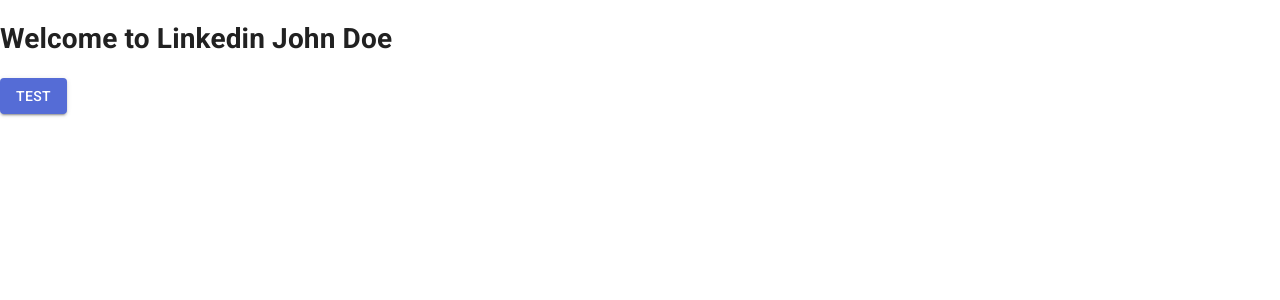
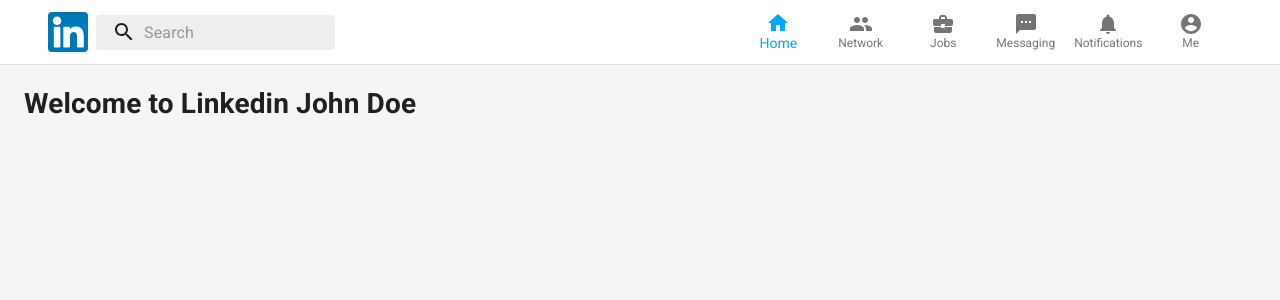
Before and after one commit to JoselynDRF/react-nextjs-linkedin, a Next.js app: page / in a window 1280 px wide. Shown: the top 300 px of the page. Built offline with nearby package versions, Linux system fonts and the light colour scheme.

Commit message:
Add Header components

```diff
--- /dev/null
+++ b/components/Header/Header.style.ts
@@ -0,0 +1,14 @@
+import { makeStyles } from '@material-ui/core'
+
+export default makeStyles(theme => ({
+  grow: {
+    flexGrow: 1
+  },
+  appBar: {
+    backgroundColor: theme.palette.common.white,
+    borderBottom: `1px solid ${theme.palette.grey[300]}`
+  },
+  logo: {
+    marginRight: theme.spacing(1)
+  }
+}))
--- /dev/null
+++ b/components/Header/Header.tsx
@@ -0,0 +1,34 @@
+import { useState } from 'react'
+import { AppBar, Avatar, Container, Toolbar } from '@material-ui/core'
+import Navigation from '../Navigation/Navigation'
+import ProfileMenu from '../ProfileMenu/ProfileMenu'
+import Search from '../Search/Search'
+import useStyles from './Header.style'
+
+const Header = () => {
+  const classes = useStyles()
+  const [anchorEl, setAnchorEl] = useState(null)
+
+  return (
+    <div className={classes.grow}>
+      <AppBar position="sticky" elevation={0} className={classes.appBar}>
+        <Container>
+          <Toolbar>
+            <Avatar
+              alt="Logo"
+              src="logotype.svg"
+              variant="square"
+              className={classes.logo}
+            />
+            <Search />
+            <div className={classes.grow} />
+            <Navigation setAnchorEl={setAnchorEl} />
+          </Toolbar>
+        </Container>
+      </AppBar>
+      <ProfileMenu anchorEl={anchorEl} setAnchorEl={setAnchorEl} />
+    </div>
+  )
+}
+
+export default Header
--- /dev/null
+++ b/components/Navigation/Navigation.tsx
@@ -0,0 +1,40 @@
+import { FC, useState } from 'react'
+import { BottomNavigation, BottomNavigationAction } from '@material-ui/core'
+import {
+  AccountCircle,
+  BusinessCenter,
+  Group,
+  Home,
+  Notifications,
+  Sms
+} from '@material-ui/icons'
+
+type NavigationProps = {
+  setAnchorEl: (target: Element) => void
+}
+
+const Navigation: FC<NavigationProps> = ({ setAnchorEl }) => {
+  const [value, setValue] = useState(0)
+
+  return (
+    <BottomNavigation
+      value={value}
+      onChange={(e, newValue) => setValue(newValue)}
+      showLabels
+    >
+      <BottomNavigationAction label="Home" icon={<Home />} />
+      <BottomNavigationAction label="Network" icon={<Group />} />
+      <BottomNavigationAction label="Jobs" icon={<BusinessCenter />} />
+      <BottomNavigationAction label="Messaging" icon={<Sms />} />
+      <BottomNavigationAction label="Notifications" icon={<Notifications />} />
+      <BottomNavigationAction
+        label="Me"
+        icon={<AccountCircle />}
+        aria-haspopup="true"
+        onClick={({ currentTarget }) => setAnchorEl(currentTarget)}
+      />
+    </BottomNavigation>
+  )
+}
+
+export default Navigation
--- /dev/null
+++ b/components/ProfileMenu/ProfileMenu.tsx
@@ -0,0 +1,25 @@
+import { FC } from 'react'
+import { Menu, MenuItem } from '@material-ui/core'
+
+type ProfileMenuProps = {
+  anchorEl: Element
+  setAnchorEl: (target: Element) => void
+}
+
+const ProfileMenu: FC<ProfileMenuProps> = ({ anchorEl, setAnchorEl }) => {
+  const handleMenuClose = () => setAnchorEl(null)
+
+  return (
+    <Menu
+      id="profile-menu"
+      anchorEl={anchorEl}
+      open={Boolean(anchorEl)}
+      onClose={handleMenuClose}
+      keepMounted
+    >
+      <MenuItem onClick={handleMenuClose}>Sign Out</MenuItem>
+    </Menu>
+  )
+}
+
+export default ProfileMenu
--- /dev/null
+++ b/components/Search/Search.style.ts
@@ -0,0 +1,20 @@
+import { makeStyles } from '@material-ui/core'
+
+export default makeStyles(theme => ({
+  search: {
+    position: 'relative',
+    borderRadius: theme.shape.borderRadius,
+    backgroundColor: theme.palette.grey[200]
+  },
+  searchIcon: {
+    position: 'absolute',
+    display: 'flex',
+    alignItems: 'center',
+    height: '100%',
+    padding: theme.spacing(0, 2),
+    pointerEvents: 'none'
+  },
+  searchField: {
+    padding: theme.spacing(1, 1, 1, 6)
+  }
+}))
--- /dev/null
+++ b/components/Search/Search.tsx
@@ -0,0 +1,24 @@
+import InputBase from '@material-ui/core/InputBase'
+import SearchIcon from '@material-ui/icons/Search'
+import useStyles from './Search.style'
+
+const Search = () => {
+  const classes = useStyles()
+
+  return (
+    <div className={classes.search}>
+      <div className={classes.searchIcon}>
+        <SearchIcon />
+      </div>
+      <InputBase
+        placeholder="Search"
+        inputProps={{
+          'aria-label': 'Search',
+          className: classes.searchField
+        }}
+      />
+    </div>
+  )
+}
+
+export default Search
--- a/pages/_app.tsx
+++ b/pages/_app.tsx
@@ -3,7 +3,7 @@
 import { ThemeProvider } from '@material-ui/core/styles'
 import { AppProps } from 'next/app'
 import Head from 'next/head'
-import theme from '../src/theme'
+import theme from './theme'
 
 const MyApp: FC<AppProps> = ({ Component, pageProps }) => {
   useEffect(() => {
--- a/pages/_document.tsx
+++ b/pages/_document.tsx
@@ -7,7 +7,7 @@
   Main,
   NextScript
 } from 'next/document'
-import theme from '../src/theme'
+import theme from './theme'
 
 class MyDocument extends Document {
   static async getInitialProps(ctx: DocumentContext) {
--- a/pages/index.tsx
+++ b/pages/index.tsx
@@ -1,7 +1,14 @@
 import { FC } from 'react'
-import { Button } from '@material-ui/core'
+import { Button, Container, makeStyles } from '@material-ui/core'
 import axios from 'axios'
 import { GetServerSideProps } from 'next'
+import Header from '../components/Header/Header'
+
+const useStyles = makeStyles(theme => ({
+  content: {
+    backgroundColor: theme.palette.background.default
+  }
+}))
 
 type HomeProps = {
   user: {
@@ -10,12 +17,14 @@
 }
 
 const Home: FC<HomeProps> = ({ user }) => {
+  const classes = useStyles()
+
   return (
     <div>
-      <h1>Welcome to Linkedin {user?.name}</h1>
-      <Button variant="contained" color="primary">
-        Test
-      </Button>
+      <Header></Header>
+      <Container className={classes.content}>
+        <h1>Welcome to Linkedin {user?.name}</h1>
+      </Container>
     </div>
   )
 }
--- /dev/null
+++ b/pages/theme.tsx
@@ -0,0 +1,16 @@
+import { createMuiTheme } from '@material-ui/core/styles'
+import grey from '@material-ui/core/colors/grey'
+import lightBlue from '@material-ui/core/colors/lightBlue'
+
+const theme = createMuiTheme({
+  palette: {
+    background: {
+      default: grey[100]
+    },
+    primary: {
+      main: lightBlue[500]
+    }
+  }
+})
+
+export default theme
--- a/src/theme.tsx
+++ /dev/null
@@ -1,21 +0,0 @@
-import { createMuiTheme } from '@material-ui/core/styles'
-import { red } from '@material-ui/core/colors'
-
-const theme = createMuiTheme({
-  palette: {
-    primary: {
-      main: '#556cd6'
-    },
-    secondary: {
-      main: '#19857b'
-    },
-    error: {
-      main: red.A400
-    },
-    background: {
-      default: '#fff'
-    }
-  }
-})
-
-export default theme
```
Also changed, not shown: public/logotype.svg (added).
